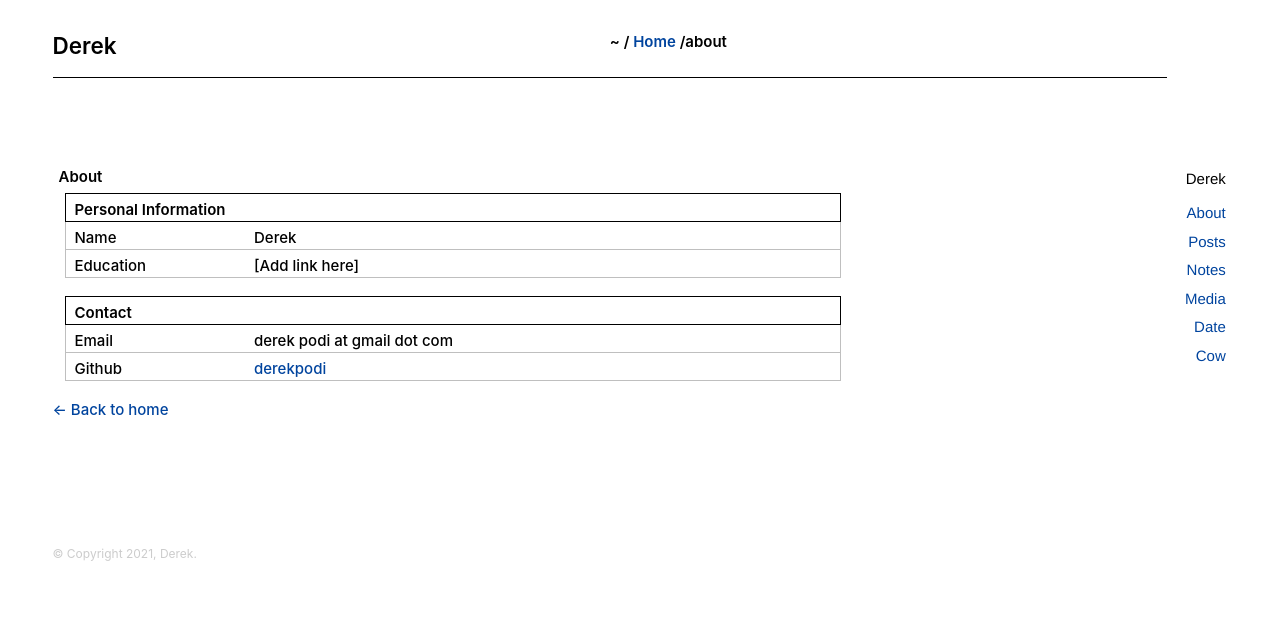
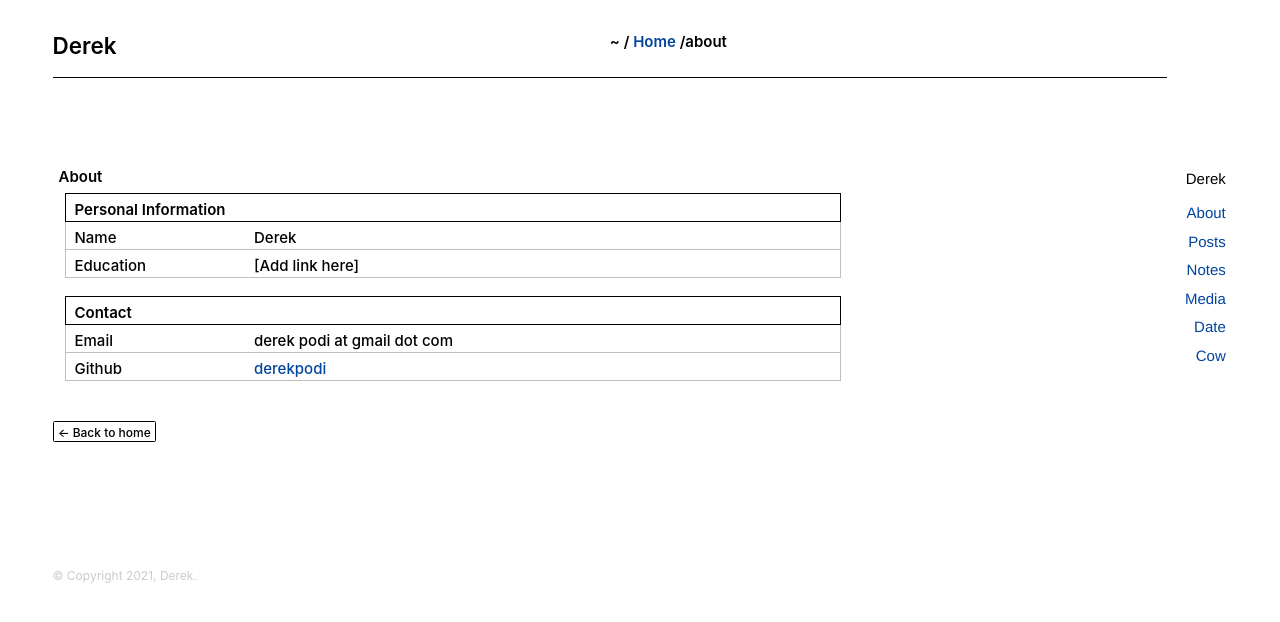
Before and after one commit to derekpodi/derekpodi.com, a Next.js app: page /about in a window 1280 px wide. Shown: the top 622 px of the page. Built offline with nearby package versions, Linux system fonts and the light colour scheme.

Commit message:
change back to home to button css

```diff
--- a/components/layout.js
+++ b/components/layout.js
@@ -42,7 +42,7 @@ export default function Layout({ children, home }) {
       {!home && (
         <div className={styles.backToHome}>
           <Link href="/">
-            <a>← Back to home</a>
+            <a className={utilStyles["top-2"] + " " + utilStyles["btn"]+ " " + utilStyles["btn-sm"]+ " " + utilStyles["hover-white"]+ " " + utilStyles["hover-bg-black"]}>← Back to home</a>
           </Link>
         </div>
       )}
--- a/styles/utils.module.css
+++ b/styles/utils.module.css
@@ -2711,3 +2711,37 @@ p.compact-line {
 .ul {
     list-style-type: none;
 }
+
+.btn {
+    -webkit-appearance: none;
+    -moz-appearance: none;
+    appearance: none;
+    background: #fff;
+    border: .1rem solid #000;
+    border-radius: .1rem;
+    color: #000;
+    cursor: pointer;
+    display: inline-block;
+    font-size: .9rem;
+    height: 1.8rem;
+    line-height: 1.2rem;
+    position:relative;
+    top:-2px;
+    outline: 0;
+    padding: .3rem .4rem .1rem .4rem;
+    text-align: center;
+    text-decoration: none;
+    transition: background .2s, border .2s, box-shadow .2s, color .2s;
+    -webkit-user-select: none;
+    -moz-user-select: none;
+    -ms-user-select: none;
+    user-select: none;
+    vertical-align: middle;
+    white-space: nowrap;
+}
+
+.btn-sm {
+    font-size: .8rem;
+    height: 1.4rem;
+    padding: .15rem .3rem;
+}
```
